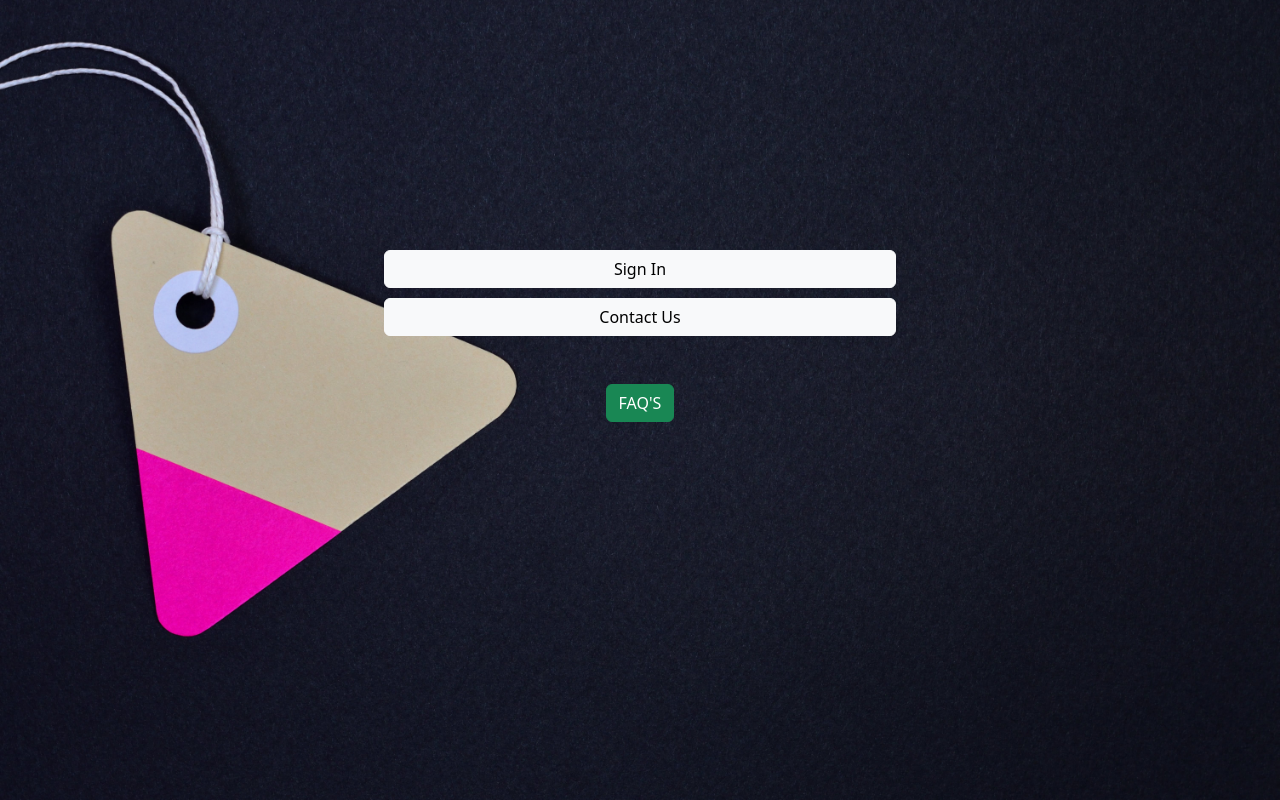
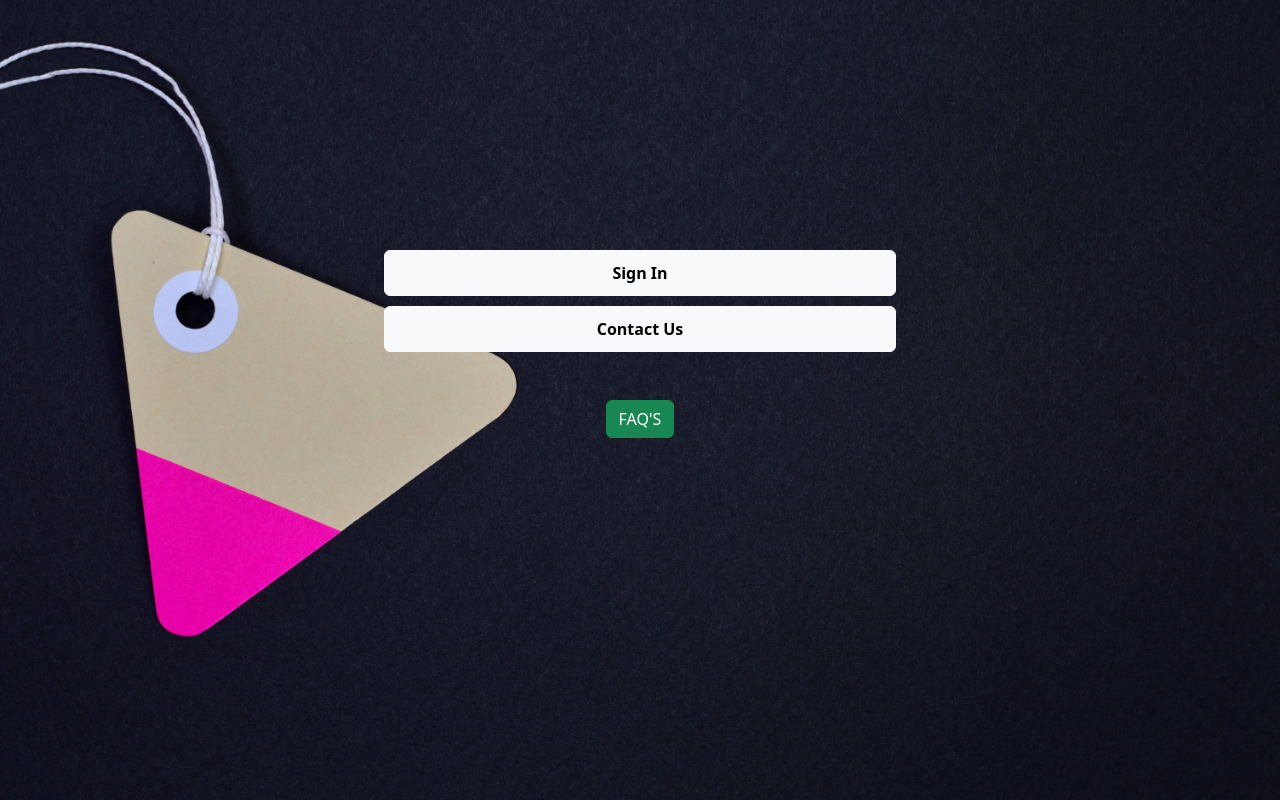
Before and after one commit to mohamedTheesan21/Banking-Website, a React (Create React App) app in the folder frontend/: page / in a window 1280 px wide. Built offline with nearby package versions, Linux system fonts and the light colour scheme.

Commit message:
Removed unwanted line and style added to the home page

```diff
--- a/frontend/src/Pages/CSS/Home.css
+++ b/frontend/src/Pages/CSS/Home.css
@@ -9,6 +9,8 @@
     width: 40%;
     margin: auto;
     margin-top: 10px;
+    padding: 10px;
+    font-weight: 600;
 }
 
 .background{
--- a/frontend/src/Pages/Home.jsx
+++ b/frontend/src/Pages/Home.jsx
@@ -1,19 +1,14 @@
 import React from 'react';
 import "bootstrap/dist/css/bootstrap.min.css";
 import "./CSS/Home.css"
-import Header from '../Components/Header/Header';
 
 function Home() {
-
-    const handleContactUsClick = () => {
-        window.location.href = 'mailto:example@gmail.com';
-    };
 
     return (
         <div className="flex flex-column background">
             <div className="d-flex button-box m-auto">
                 <a href="/signin" className="btn btn-light">Sign In</a>
-                <a href="#" onClick={handleContactUsClick} className="btn btn-light">Contact Us</a>
+                <a href="mailto:example@gmail.com" className="btn btn-light">Contact Us</a>
             </div>
             <div className="d-flex justify-content-center mt-5">
                 <a className="btn btn-success" href="/faq">FAQ'S</a>
```
